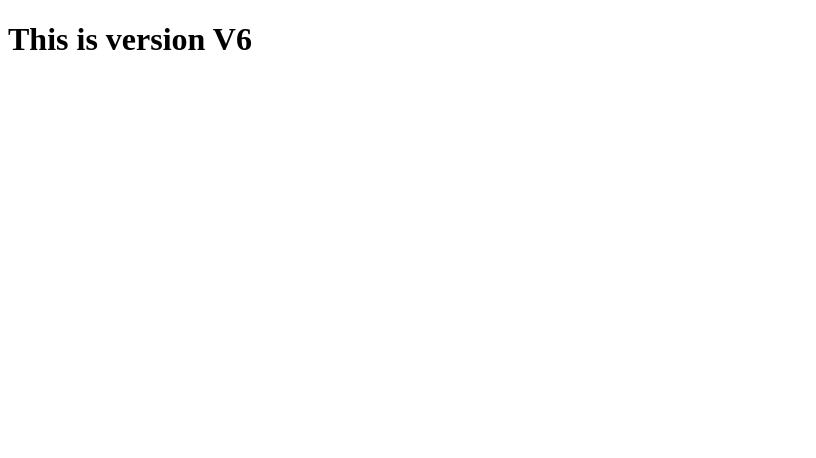
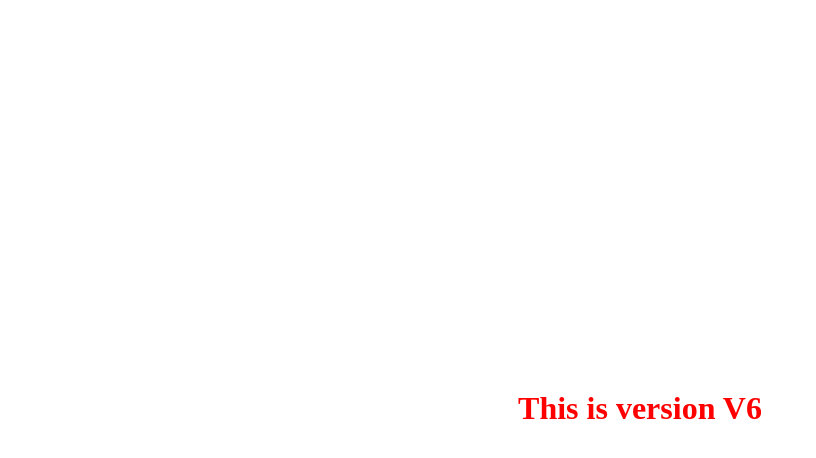
Before and after one commit to AbhayChauhan7773/MyRepo, a plain HTML site: page index.html in a window 1280 px wide. Shown: the whole page, without its empty margins (0-816 px from the left). Drawn offline with Linux system fonts and the light colour scheme.

Commit message:
Added design for website

```diff
--- a/index.html
+++ b/index.html
@@ -3,9 +3,12 @@
 <head>
     <meta charset="UTF-8">
     <meta name="viewport" content="width=device-width, initial-scale=1.0">
+    <link rel="stylesheet" href="styles.css">
     <title>Document</title>
 </head>
 <body>
+    <div>
     <h1>This is version V6</h1>
+</div>
 </body>
 </html>
--- /dev/null
+++ b/styles.css
@@ -0,0 +1,11 @@
+div{
+    /* text-align: center; */
+    display: flex;                /* Enable Flexbox */
+            justify-content: center;      /* Center horizontally */
+            align-items: center;          /* Center vertically */
+            height: 100vh;                /* Full viewport height */
+
+}
+h1{
+    color:red;
+}
```
Also changed, not shown: 2 other files.
